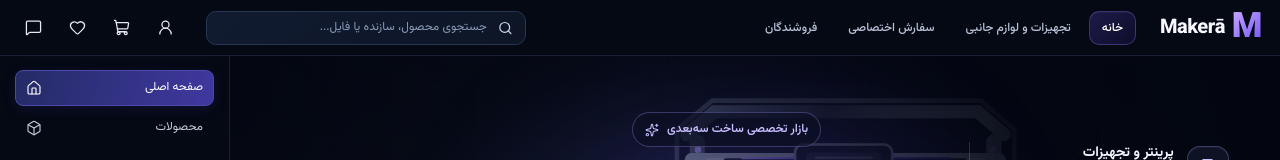
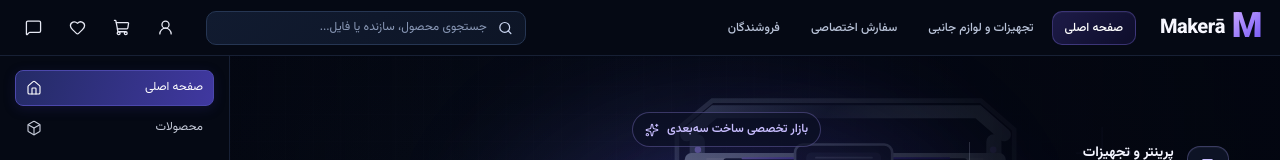
Before and after one commit to ParisaAtaee2000/web-projects, a React (Vite) app in the folder 3d-marketplace/: page / in a window 1280 px wide. Shown: the top 160 px of the page. Built offline with nearby package versions, Linux system fonts and the light colour scheme.

Commit message:
Move home navigation label to header on main

```diff
--- a/3d-marketplace/src/components/header/HeaderNavigation.tsx
+++ b/3d-marketplace/src/components/header/HeaderNavigation.tsx
@@ -1,11 +1,35 @@
 const items = [
-  { label: "خانه", href: "/", active: true },
+  { label: "صفحه اصلی", href: "/" },
   { label: "تجهیزات و لوازم جانبی", href: "/accessories" },
   { label: "سفارش اختصاصی", href: "/custom-orders" },
   { label: "فروشندگان", href: "/makers" },
 ];
+
+function normalizePath(pathname: string) {
+  return pathname.length > 1 ? pathname.replace(/\/+$/, "") : "/";
+}
+
 export function HeaderNavigation() {
-  return <nav className="header-nav" aria-label="ناوبری اصلی">{items.map(item =>
-    <a className={item.active ? "header-nav__item is-active" : "header-nav__item"} href={item.href} key={item.href}>{item.label}</a>
-  )}</nav>;
+  const currentPath = normalizePath(window.location.pathname);
+
+  return (
+    <nav className="header-nav" aria-label="ناوبری اصلی">
+      {items.map((item) => {
+        const active =
+          currentPath === item.href ||
+          (item.href !== "/" && currentPath.startsWith(item.href + "/"));
+
+        return (
+          <a
+            className={active ? "header-nav__item is-active" : "header-nav__item"}
+            href={item.href}
+            key={item.href}
+            aria-current={active ? "page" : undefined}
+          >
+            {item.label}
+          </a>
+        );
+      })}
+    </nav>
+  );
 }
```
